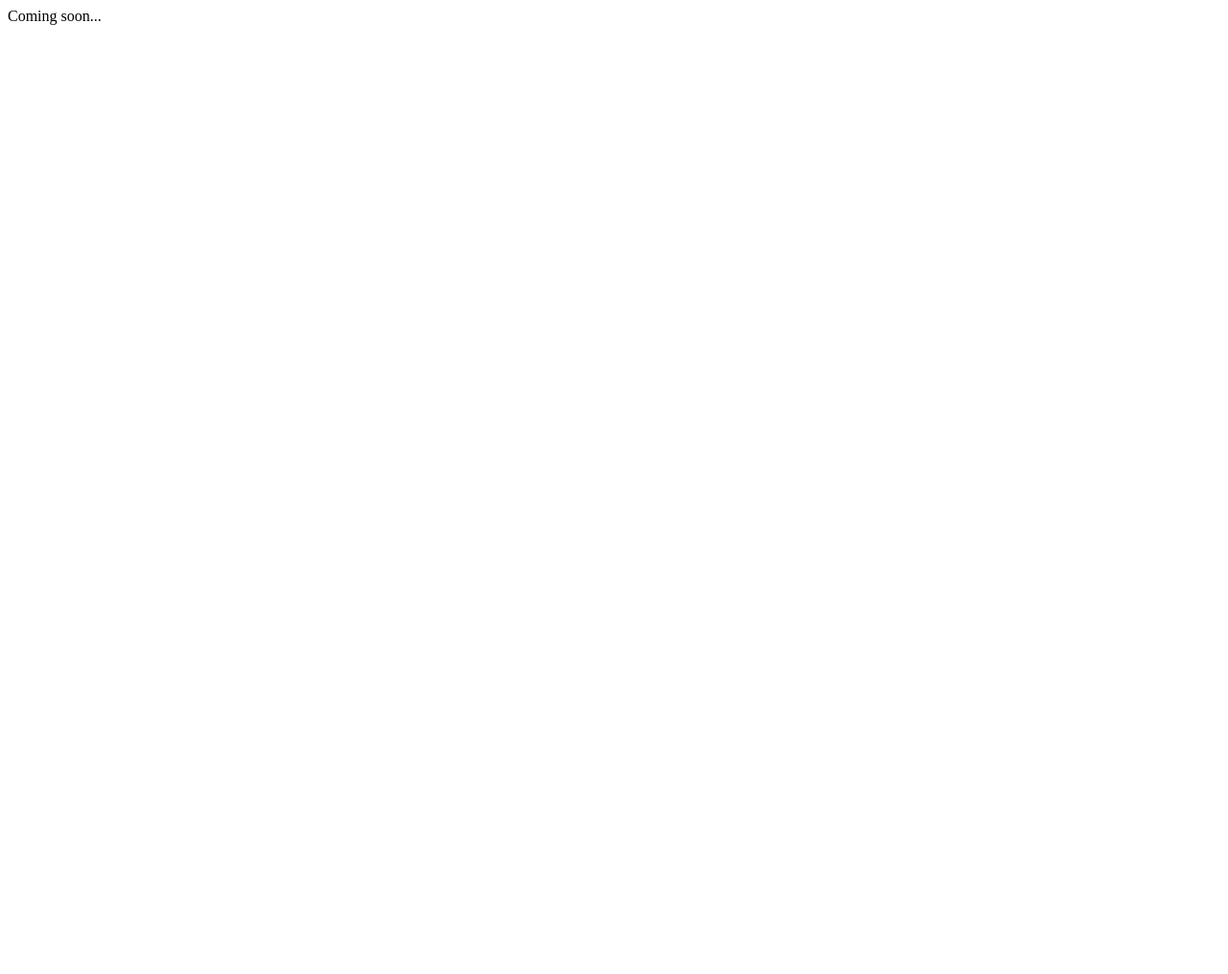
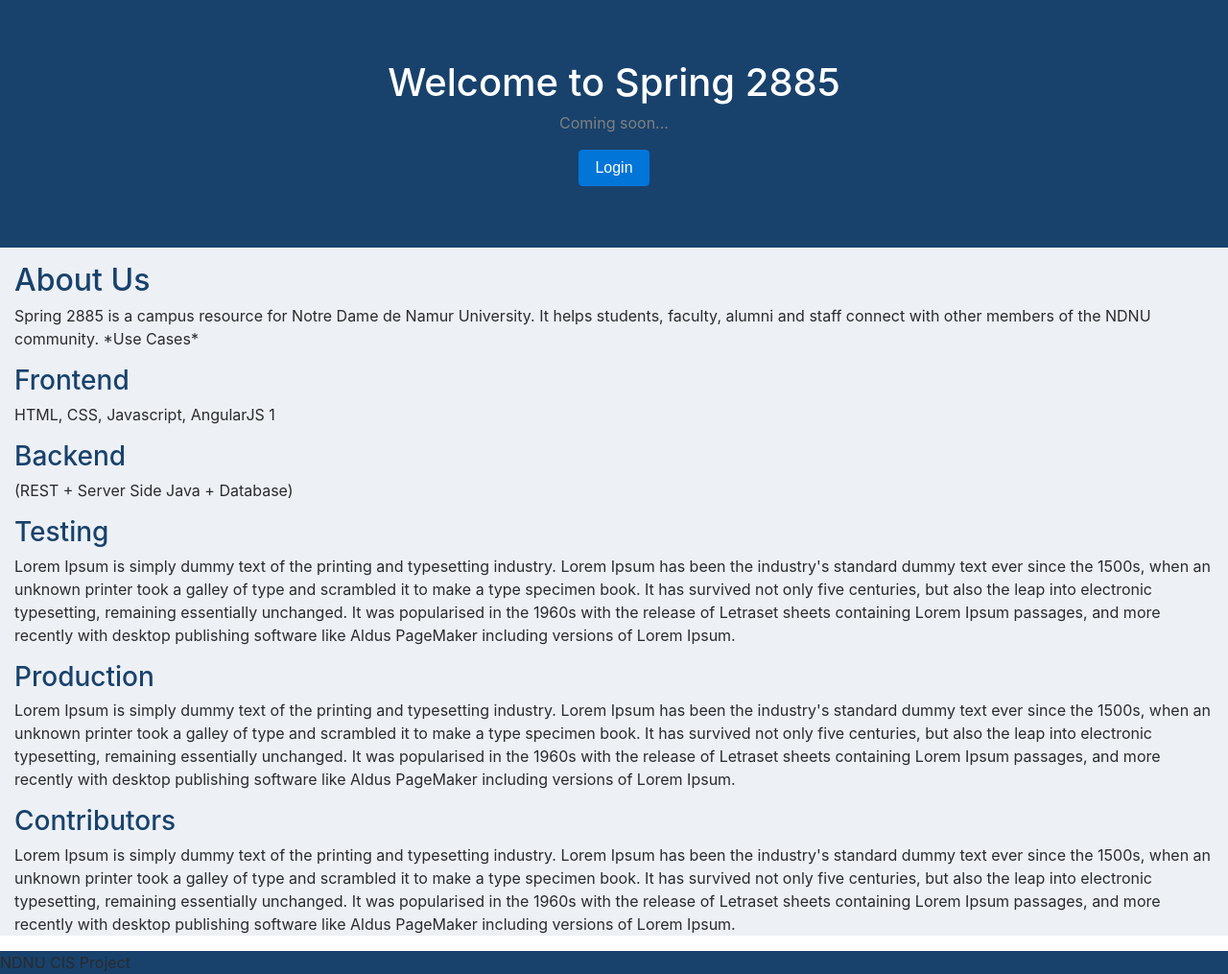
Before and after one commit to laurahaddad/spring2885.github.io, a plain HTML site: page index.html in a window 1280 px wide. Shown: the whole page at 96% size. Before the commit the page ends 800 px from the top, so only its background shows below. Drawn offline with nearby package versions, Linux system fonts and the light colour scheme; a script that the page names is missing.

Commit message:
Created basic bootstrap 4.0 framework for static about page

```diff
--- a/index.html
+++ b/index.html
@@ -1,6 +1,42 @@
-<html>
-<head><title>spring2885.github.io</title></head>
-<body>
-Coming soon...
-</body>
+<!DOCTYPE html>
+<html lang="en">
+  <head>
+    <!-- Required meta tags -->
+    <meta charset="utf-8">
+    <meta name="viewport" content="width=device-width, initial-scale=1, shrink-to-fit=no">
+
+    <!-- Bootstrap CSS -->
+    <link rel="stylesheet" href="https://maxcdn.bootstrapcdn.com/bootstrap/4.0.0-alpha.6/css/bootstrap.min.css" integrity="sha384-rwoIResjU2yc3z8GV/NPeZWAv56rSmLldC3R/AZzGRnGxQQKnKkoFVhFQhNUwEyJ" crossorigin="anonymous">
+    <style>
+      h1 {color:white;}
+      h2 {color:#18426c; padding-top: 1rem;}
+      h3 {color:#18426c;}
+      .jumbotron-fluid {margin-bottom: 0rem;}
+  </style>
+  </head>
+  <title>spring2885.github.io</title>
+  <body>
+    <div class="jumbotron jumbotron-fluid" align=center style ='background-color: #18426c;'><h1>Welcome to Spring 2885</h1>
+      <p style = "color:gray">Coming soon...</p>
+        <button type="button" class="btn btn-primary">Login</button></div>
+    <div class="container-fluid" style = 'background-color: #edf0f5;'>
+      <h2>About Us</h2>
+      <p>Spring 2885 is a campus resource for Notre Dame de Namur University. It helps students, faculty, alumni and staff connect with other members of the NDNU community. *Use Cases*</p>
+      <h3>Frontend</h3>
+      <p>HTML, CSS, Javascript, AngularJS 1</p>
+      <h3>Backend</h3>
+      <p>(REST + Server Side Java + Database)</p>
+      <h3>Testing</h3>
+      <p>Lorem Ipsum is simply dummy text of the printing and typesetting industry. Lorem Ipsum has been the industry's standard dummy text ever since the 1500s, when an unknown printer took a galley of type and scrambled it to make a type specimen book. It has survived not only five centuries, but also the leap into electronic typesetting, remaining essentially unchanged. It was popularised in the 1960s with the release of Letraset sheets containing Lorem Ipsum passages, and more recently with desktop publishing software like Aldus PageMaker including versions of Lorem Ipsum.</p>
+      <h3>Production</h3>
+      <p>Lorem Ipsum is simply dummy text of the printing and typesetting industry. Lorem Ipsum has been the industry's standard dummy text ever since the 1500s, when an unknown printer took a galley of type and scrambled it to make a type specimen book. It has survived not only five centuries, but also the leap into electronic typesetting, remaining essentially unchanged. It was popularised in the 1960s with the release of Letraset sheets containing Lorem Ipsum passages, and more recently with desktop publishing software like Aldus PageMaker including versions of Lorem Ipsum.</p>
+      <h3>Contributors</h3>
+      <p>Lorem Ipsum is simply dummy text of the printing and typesetting industry. Lorem Ipsum has been the industry's standard dummy text ever since the 1500s, when an unknown printer took a galley of type and scrambled it to make a type specimen book. It has survived not only five centuries, but also the leap into electronic typesetting, remaining essentially unchanged. It was popularised in the 1960s with the release of Letraset sheets containing Lorem Ipsum passages, and more recently with desktop publishing software like Aldus PageMaker including versions of Lorem Ipsum.</p>
+    </div>
+    <!-- jQuery first, then Tether, then Bootstrap JS. -->
+    <script src="https://code.jquery.com/jquery-3.1.1.slim.min.js" integrity="sha384-A7FZj7v+d/sdmMqp/nOQwliLvUsJfDHW+k9Omg/a/EheAdgtzNs3hpfag6Ed950n" crossorigin="anonymous"></script>
+    <script src="https://cdnjs.cloudflare.com/ajax/libs/tether/1.4.0/js/tether.min.js" integrity="sha384-DztdAPBWPRXSA/3eYEEUWrWCy7G5KFbe8fFjk5JAIxUYHKkDx6Qin1DkWx51bBrb" crossorigin="anonymous"></script>
+    <script src="https://maxcdn.bootstrapcdn.com/bootstrap/4.0.0-alpha.6/js/bootstrap.min.js" integrity="sha384-vBWWzlZJ8ea9aCX4pEW3rVHjgjt7zpkNpZk+02D9phzyeVkE+jo0ieGizqPLForn" crossorigin="anonymous"></script>
+  </body>
+  <footer style ='background-color: #18426c;'>NDNU CIS Project</footer>
 </html>
```
